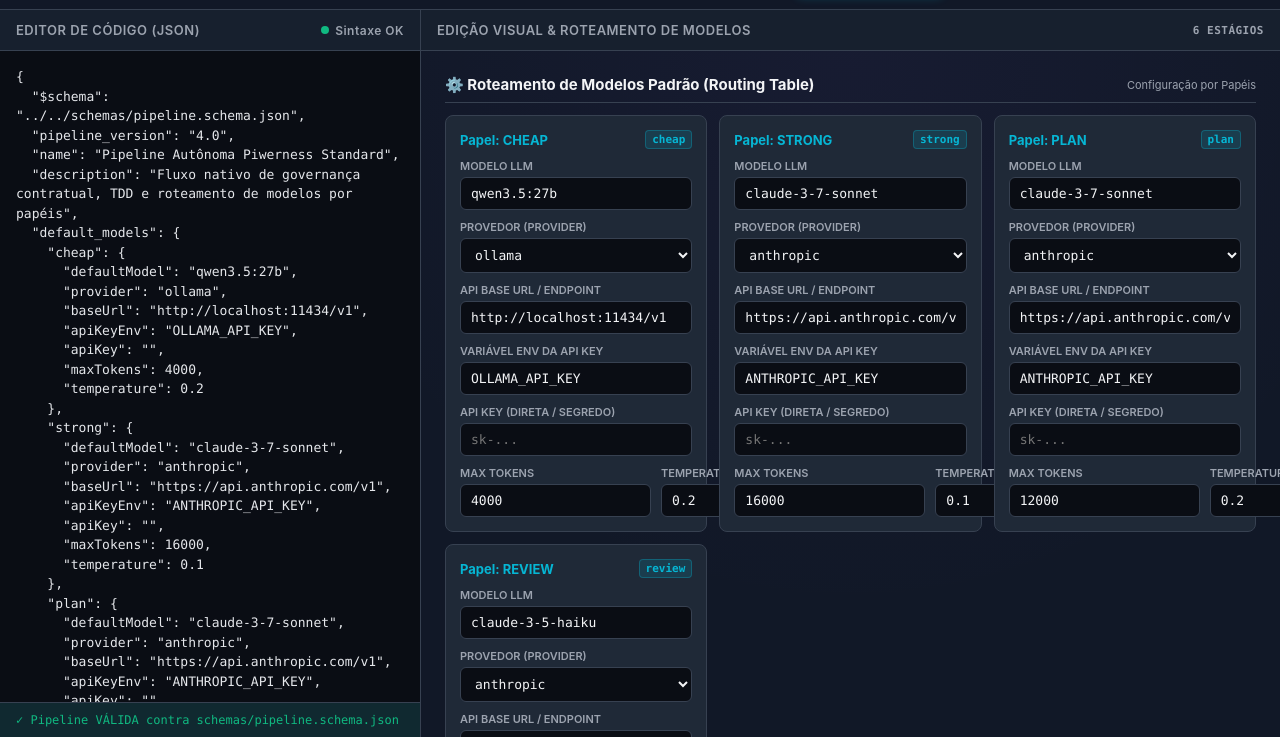
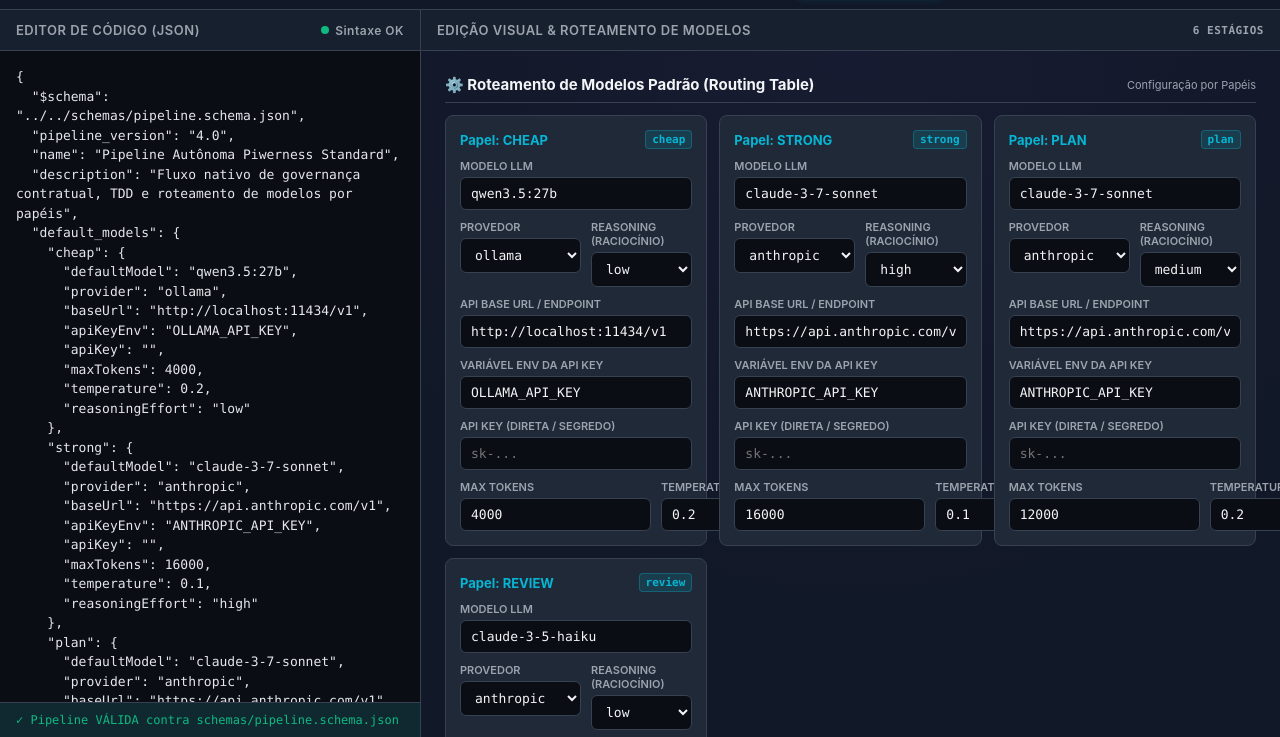
Before and after one commit to passoz/pwn, a website: page tools/pipeline-editor/index.html in a window 1280 px wide. Shown: the part 63-800 px from the top of the page. Drawn offline with Linux system fonts and the light colour scheme.

Commit message:
feat: adicionar configuracao de Reasoning Effort (off, low, medium, high) no router e pwn-gui

```diff
--- a/tools/pipeline-editor/index.html
+++ b/tools/pipeline-editor/index.html
@@ -433,10 +433,10 @@
       "name": "Pipeline Autônoma Piwerness Standard",
       "description": "Fluxo nativo de governança contratual, TDD e roteamento de modelos por papéis",
       "default_models": {
-        "cheap": { "defaultModel": "qwen3.5:27b", "provider": "ollama", "baseUrl": "http://localhost:11434/v1", "apiKeyEnv": "OLLAMA_API_KEY", "apiKey": "", "maxTokens": 4000, "temperature": 0.2 },
-        "strong": { "defaultModel": "claude-3-7-sonnet", "provider": "anthropic", "baseUrl": "https://api.anthropic.com/v1", "apiKeyEnv": "ANTHROPIC_API_KEY", "apiKey": "", "maxTokens": 16000, "temperature": 0.1 },
-        "plan": { "defaultModel": "claude-3-7-sonnet", "provider": "anthropic", "baseUrl": "https://api.anthropic.com/v1", "apiKeyEnv": "ANTHROPIC_API_KEY", "apiKey": "", "maxTokens": 12000, "temperature": 0.2 },
-        "review": { "defaultModel": "claude-3-5-haiku", "provider": "anthropic", "baseUrl": "https://api.anthropic.com/v1", "apiKeyEnv": "ANTHROPIC_API_KEY", "apiKey": "", "maxTokens": 8000, "temperature": 0.1 }
+        "cheap": { "defaultModel": "qwen3.5:27b", "provider": "ollama", "baseUrl": "http://localhost:11434/v1", "apiKeyEnv": "OLLAMA_API_KEY", "apiKey": "", "maxTokens": 4000, "temperature": 0.2, "reasoningEffort": "low" },
+        "strong": { "defaultModel": "claude-3-7-sonnet", "provider": "anthropic", "baseUrl": "https://api.anthropic.com/v1", "apiKeyEnv": "ANTHROPIC_API_KEY", "apiKey": "", "maxTokens": 16000, "temperature": 0.1, "reasoningEffort": "high" },
+        "plan": { "defaultModel": "claude-3-7-sonnet", "provider": "anthropic", "baseUrl": "https://api.anthropic.com/v1", "apiKeyEnv": "ANTHROPIC_API_KEY", "apiKey": "", "maxTokens": 12000, "temperature": 0.2, "reasoningEffort": "medium" },
+        "review": { "defaultModel": "claude-3-5-haiku", "provider": "anthropic", "baseUrl": "https://api.anthropic.com/v1", "apiKeyEnv": "ANTHROPIC_API_KEY", "apiKey": "", "maxTokens": 8000, "temperature": 0.1, "reasoningEffort": "low" }
       },
       "stages": [
         {
@@ -496,6 +496,7 @@
 
     const AVAILABLE_ROLES = ["cheap", "strong", "plan", "review"];
     const AVAILABLE_PROVIDERS = ["anthropic", "openai", "ollama", "openrouter", "vllm", "custom"];
+    const AVAILABLE_REASONING = ["off", "low", "medium", "high"];
 
     const PROVIDER_DEFAULTS = {
       anthropic: { baseUrl: 'https://api.anthropic.com/v1', apiKeyEnv: 'ANTHROPIC_API_KEY', defaultModel: 'claude-3-7-sonnet' },
@@ -570,6 +571,10 @@
           <option value="${p}" ${(modelData.provider || 'anthropic') === p ? 'selected' : ''}>${p}</option>
         `).join('');
 
+        const reasoningOptions = AVAILABLE_REASONING.map(r => `
+          <option value="${r}" ${(modelData.reasoningEffort || 'low') === r ? 'selected' : ''}>${r}</option>
+        `).join('');
+
         card.innerHTML = `
           <div class="model-card-header">
             <span>Papel: ${role.toUpperCase()}</span>
@@ -579,9 +584,15 @@
             <label>Modelo LLM</label>
             <input type="text" class="form-control model-name-input" data-role="${role}" value="${modelData.defaultModel || ''}" placeholder="ex: claude-3-7-sonnet">
           </div>
-          <div class="form-group">
-            <label>Provedor (Provider)</label>
-            <select class="form-control model-provider-select" data-role="${role}">${providerOptions}</select>
+          <div class="stage-row" style="grid-template-columns: 1fr 1fr;">
+            <div class="form-group">
+              <label>Provedor</label>
+              <select class="form-control model-provider-select" data-role="${role}">${providerOptions}</select>
+            </div>
+            <div class="form-group">
+              <label>Reasoning (Raciocínio)</label>
+              <select class="form-control model-reasoning-select" data-role="${role}">${reasoningOptions}</select>
+            </div>
           </div>
           <div class="form-group">
             <label>API Base URL / Endpoint</label>
@@ -629,6 +640,14 @@
             state.default_models[role].apiKeyEnv = PROVIDER_DEFAULTS[newProvider].apiKeyEnv;
             state.default_models[role].baseUrl = PROVIDER_DEFAULTS[newProvider].baseUrl;
           }
+          updateJsonTextarea();
+        });
+      });
+
+      modelsGrid.querySelectorAll('.model-reasoning-select').forEach(select => {
+        select.addEventListener('change', (e) => {
+          const role = e.target.dataset.role;
+          state.default_models[role].reasoningEffort = e.target.value;
           updateJsonTextarea();
         });
       });
@@ -858,6 +877,7 @@
         if (m) {
           const roleUpper = role.toUpperCase();
           envLines.push(`PWN_MODEL_${roleUpper}=${m.defaultModel || ''}`);
+          if (m.reasoningEffort) envLines.push(`PWN_REASONING_${roleUpper}=${m.reasoningEffort}`);
           if (m.baseUrl) envLines.push(`PWN_API_BASE_URL_${roleUpper}=${m.baseUrl}`);
           if (m.apiKeyEnv && m.apiKey) envLines.push(`${m.apiKeyEnv}=${m.apiKey}`);
           if (m.apiKey && !m.apiKeyEnv) envLines.push(`PWN_API_KEY_${roleUpper}=${m.apiKey}`);
```
Also changed, not shown: src/core/router.ts (+12 -0 lines).
